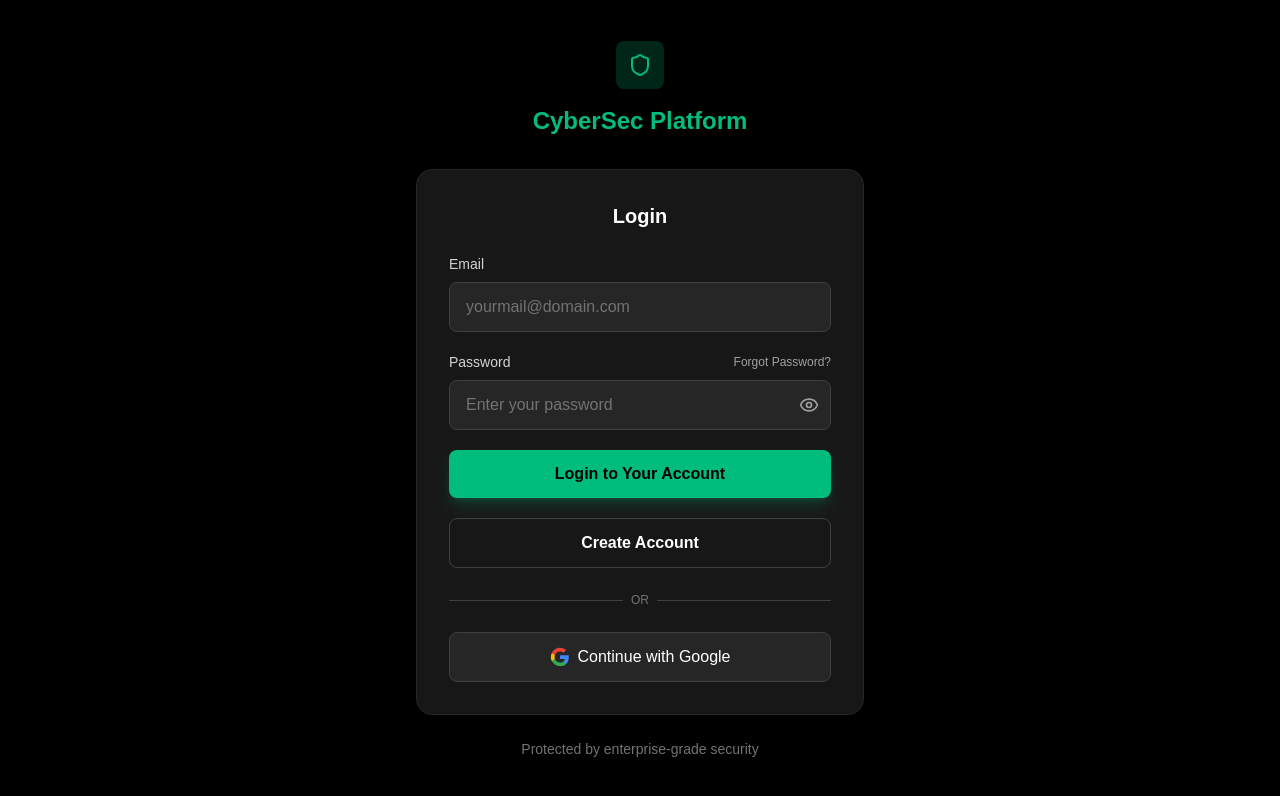
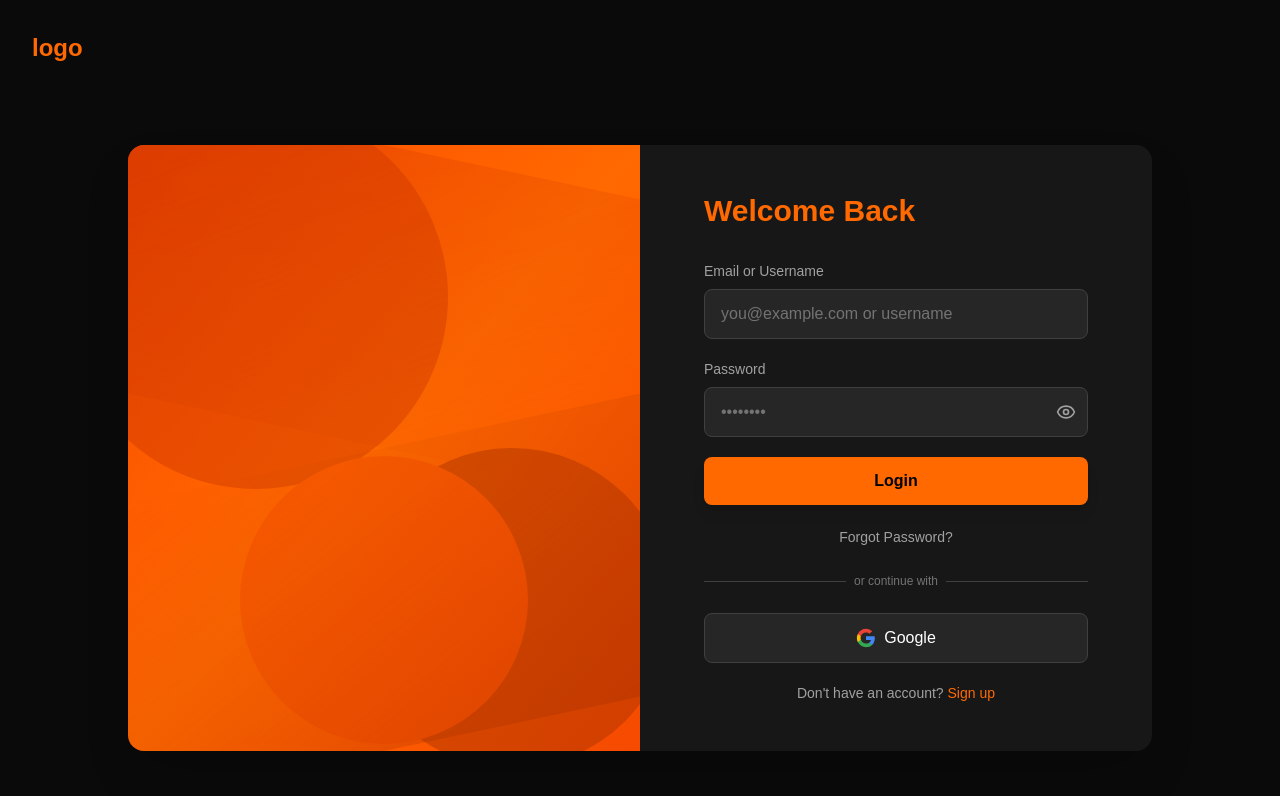
Before and after one commit to Cenit-Labs/CTF-frontend, a Next.js app: page /login in a window 1280 px wide. Shown: the top 796 px of the page. Built offline with nearby package versions, Linux system fonts and the light colour scheme.

Commit message:
Conflits fixed and .next added to gitignore

```diff
--- a/app/(auth)/login/page.tsx
+++ b/app/(auth)/login/page.tsx
@@ -2,6 +2,7 @@
 import React, { useState } from 'react';
 import { Shield, Eye, EyeOff } from 'lucide-react';
 import { useRouter } from 'next/navigation';
+import GoogleOAuthButton from '@/components/auth/GoogleOAuthButton';
 
 export default function LoginPage() {
   const [showPassword, setShowPassword] = useState(false);
@@ -9,69 +10,87 @@ export default function LoginPage() {
   const [password, setPassword] = useState('');
   const router = useRouter();
 
+  // Read `redirectTo` from query string (set by middleware) so we can return
+  // the user to their original destination after login.
+  const params = typeof window !== 'undefined' ? new URLSearchParams(window.location.search) : null;
+  const redirectTo = params?.get('redirectTo') || '/dashboard';
+
   const handleSubmit = () => {
-    router.push('/dashboard');
+    // For quick local testing we set a non-HttpOnly cookie so the middleware
+    // sees a token. In production the server should set a secure HttpOnly cookie
+    // after authenticating and we shouldn't set cookies from the client.
+    if (process.env.NODE_ENV !== 'production' && typeof document !== 'undefined') {
+      document.cookie = `token=dev-test; path=/`;
+    }
+
+    router.push(redirectTo);
   };
 
   const handleRegister = () => {
-    console.log('Navigate to register');
+    router.push('/register');
   };
 
   return (
-    <div className="min-h-screen bg-black flex items-center justify-center p-4">
-      <div className="w-full max-w-md">
-        {/* Logo and Title */}
-        <div className="text-center mb-8">
-          <div className="inline-flex items-center justify-center w-12 h-12 bg-emerald-500/20 rounded-lg mb-4">
-            <Shield className="w-6 h-6 text-emerald-500" />
-          </div>
-          <h1 className="text-2xl font-bold text-emerald-500">CyberSec Platform</h1>
+    <div className="min-h-screen bg-neutral-950 flex flex-col">
+      {/* Logo */}
+      <div className="p-8">
+        <h1 className="text-2xl font-bold text-orange-500">logo</h1>
       </div>
 
-        {/* Login Form Card */}
-        <div className="bg-neutral-900 rounded-2xl p-8 shadow-2xl border border-neutral-800">
-          {/* Login Title */}
-          <div className="mb-6">
-            <h2 className="text-xl font-semibold text-white text-center">Login</h2>
+      {/* Main Content */}
+      <div className="flex-1 flex items-center justify-center p-4">
+        <div className="w-full max-w-5xl bg-neutral-900 rounded-2xl overflow-hidden shadow-2xl flex">
+          {/* Left Panel - Geometric Design */}
+          <div className="hidden md:block w-1/2 bg-gradient-to-br from-orange-600 via-orange-500 to-orange-600 relative overflow-hidden">
+            <div className="absolute inset-0">
+              {/* Geometric shapes */}
+              <div className="absolute top-0 left-0 w-full h-full opacity-40">
+                <div className="absolute top-1/4 left-1/4 w-96 h-96 bg-orange-700 rounded-full transform -translate-x-1/2 -translate-y-1/2"></div>
+                <div className="absolute top-1/2 right-1/4 w-80 h-80 bg-orange-800 rounded-full transform translate-x-1/2"></div>
+                <div className="absolute bottom-1/4 left-1/2 w-72 h-72 bg-orange-600 rounded-full transform -translate-x-1/2 translate-y-1/2"></div>
               </div>
+              {/* Angular overlays */}
+              <div className="absolute inset-0 opacity-30">
+                <div className="absolute top-0 left-0 w-full h-1/2 bg-gradient-to-br from-orange-700 to-transparent transform skew-y-12"></div>
+                <div className="absolute bottom-0 right-0 w-full h-1/2 bg-gradient-to-tl from-orange-800 to-transparent transform -skew-y-12"></div>
+              </div>
+            </div>
+          </div>
+
+          {/* Right Panel - Login Form */}
+          <div className="w-full md:w-1/2 p-12 flex flex-col justify-center">
+            <div className="max-w-sm mx-auto w-full">
+              <h2 className="text-3xl font-bold text-orange-500 mb-8">Welcome Back</h2>
 
               <div className="space-y-5">
                 {/* Email Input */}
                 <div>
-              <label htmlFor="email" className="block text-sm font-medium text-neutral-300 mb-2">
-                Email
+                  <label htmlFor="email" className="block text-sm font-medium text-neutral-400 mb-2">
+                    Email or Username
                   </label>
                   <input
                     id="email"
                     type="email"
                     value={email}
                     onChange={(e) => setEmail(e.target.value)}
-                placeholder="yourmail@domain.com"
-                className="w-full bg-neutral-800 border border-neutral-700 rounded-lg px-4 py-3 text-white placeholder-neutral-500 focus:outline-none focus:ring-2 focus:ring-emerald-500 focus:border-transparent transition-all"
+                    placeholder="you@example.com or username"
+                    className="w-full bg-neutral-800 border border-neutral-700 rounded-lg px-4 py-3 text-white placeholder-neutral-500 focus:outline-none focus:ring-2 focus:ring-orange-500 focus:border-transparent transition-all"
                   />
                 </div>
 
                 {/* Password Input */}
                 <div>
-              <div className="flex items-center justify-between mb-2">
-                <label htmlFor="password" className="block text-sm font-medium text-neutral-300">
+                  <label htmlFor="password" className="block text-sm font-medium text-neutral-400 mb-2">
                     Password
                   </label>
-                <button
-                  type="button"
-                  className="text-xs text-neutral-400 hover:text-emerald-500 transition-colors"
-                >
-                  Forgot Password?
-                </button>
-              </div>
                   <div className="relative">
                     <input
                       id="password"
                       type={showPassword ? 'text' : 'password'}
                       value={password}
                       onChange={(e) => setPassword(e.target.value)}
-                  placeholder="Enter your password"
-                  className="w-full bg-neutral-800 border border-neutral-700 rounded-lg px-4 py-3 text-white placeholder-neutral-500 focus:outline-none focus:ring-2 focus:ring-emerald-500 focus:border-transparent transition-all pr-12"
+                      placeholder="••••••••"
+                      className="w-full bg-neutral-800 border border-neutral-700 rounded-lg px-4 py-3 text-white placeholder-neutral-500 focus:outline-none focus:ring-2 focus:ring-orange-500 focus:border-transparent transition-all pr-12"
                     />
                     <button
                       type="button"
@@ -90,17 +109,18 @@ export default function LoginPage() {
                 {/* Submit Button */}
                 <button
                   onClick={handleSubmit}
-              className="w-full bg-emerald-500 hover:bg-emerald-600 text-black font-semibold py-3 px-4 rounded-lg transition-colors shadow-lg shadow-emerald-500/20"
+                  className="w-full bg-orange-500 hover:bg-orange-600 text-black font-semibold py-3 px-4 rounded-lg transition-colors shadow-lg"
                 >
-              Login to Your Account
+                  Login
                 </button>
 
-            {/* Register Button */}
+                {/* Forgot Password */}
+                <div className="text-center">
                   <button
-              onClick={handleRegister}
-              className="w-full bg-transparent hover:bg-neutral-800 text-white border border-neutral-700 font-semibold py-3 px-4 rounded-lg transition-colors"
+                    type="button"
+                    className="text-sm text-neutral-400 hover:text-orange-500 transition-colors"
                   >
-              Create Account
+                    Forgot Password?
                   </button>
                 </div>
 
@@ -110,29 +130,27 @@ export default function LoginPage() {
                     <div className="w-full border-t border-neutral-700"></div>
                   </div>
                   <div className="relative flex justify-center text-xs">
-              <span className="px-2 bg-neutral-900 text-neutral-500">OR</span>
+                    <span className="px-2 bg-neutral-900 text-neutral-500">or continue with</span>
                   </div>
                 </div>
 
-          {/* Social Login Buttons */}
+                {/* Google Button */}
+                <GoogleOAuthButton label='Google'/>
+
+                {/* Sign Up Link */}
+                <p className="text-center text-sm text-neutral-400 mt-4">
+                  Don't have an account?{' '}
                   <button
-            type="button"
-            className="w-full bg-neutral-800 hover:bg-neutral-700 border border-neutral-700 text-white py-3 px-4 rounded-lg transition-colors flex items-center justify-center gap-2"
+                    onClick={handleRegister}
+                    className="text-orange-500 hover:text-orange-400 font-medium transition-colors"
                   >
-            <svg className="w-5 h-5" viewBox="0 0 24 24" fill="currentColor">
-              <path d="M22.56 12.25c0-.78-.07-1.53-.2-2.25H12v4.26h5.92c-.26 1.37-1.04 2.53-2.21 3.31v2.77h3.57c2.08-1.92 3.28-4.74 3.28-8.09z" fill="#4285F4"/>
-              <path d="M12 23c2.97 0 5.46-.98 7.28-2.66l-3.57-2.77c-.98.66-2.23 1.06-3.71 1.06-2.86 0-5.29-1.93-6.16-4.53H2.18v2.84C3.99 20.53 7.7 23 12 23z" fill="#34A853"/>
-              <path d="M5.84 14.09c-.22-.66-.35-1.36-.35-2.09s.13-1.43.35-2.09V7.07H2.18C1.43 8.55 1 10.22 1 12s.43 3.45 1.18 4.93l2.85-2.22.81-.62z" fill="#FBBC05"/>
-              <path d="M12 5.38c1.62 0 3.06.56 4.21 1.64l3.15-3.15C17.45 2.09 14.97 1 12 1 7.7 1 3.99 3.47 2.18 7.07l3.66 2.84c.87-2.6 3.3-4.53 6.16-4.53z" fill="#EA4335"/>
-            </svg>
-            Continue with Google
+                    Sign up
                   </button>
+                </p>
               </div>
-
-        {/* Footer Text */}
-        <p className="text-center text-neutral-500 text-sm mt-6">
-          Protected by enterprise-grade security
-        </p>
+            </div>
+          </div>
+        </div>
       </div>
     </div>
   );
--- a/app/(auth)/register/page.tsx
+++ b/app/(auth)/register/page.tsx
@@ -2,6 +2,7 @@
 import React, { useState } from 'react';
 import { Shield } from 'lucide-react';
 import { useRouter } from 'next/navigation';
+import GoogleOAuthButton from '@/components/auth/GoogleOAuthButton';
 
 export default function RegisterPage() {
   const router = useRouter();
@@ -106,18 +107,7 @@ export default function RegisterPage() {
             </div>
 
             {/* Google Sign Up */}
-            <button
-              onClick={handleGoogleSignUp}
-              className="w-full bg-neutral-800 hover:bg-neutral-700 border border-neutral-700 text-white py-3 px-4 rounded transition-colors flex items-center justify-center gap-3"
-            >
-              <svg className="w-5 h-5" viewBox="0 0 24 24" fill="currentColor">
-                <path d="M22.56 12.25c0-.78-.07-1.53-.2-2.25H12v4.26h5.92c-.26 1.37-1.04 2.53-2.21 3.31v2.77h3.57c2.08-1.92 3.28-4.74 3.28-8.09z" fill="#4285F4"/>
-                <path d="M12 23c2.97 0 5.46-.98 7.28-2.66l-3.57-2.77c-.98.66-2.23 1.06-3.71 1.06-2.86 0-5.29-1.93-6.16-4.53H2.18v2.84C3.99 20.53 7.7 23 12 23z" fill="#34A853"/>
-                <path d="M5.84 14.09c-.22-.66-.35-1.36-.35-2.09s.13-1.43.35-2.09V7.07H2.18C1.43 8.55 1 10.22 1 12s.43 3.45 1.18 4.93l2.85-2.22.81-.62z" fill="#FBBC05"/>
-                <path d="M12 5.38c1.62 0 3.06.56 4.21 1.64l3.15-3.15C17.45 2.09 14.97 1 12 1 7.7 1 3.99 3.47 2.18 7.07l3.66 2.84c.87-2.6 3.3-4.53 6.16-4.53z" fill="#EA4335"/>
-              </svg>
-              Google
-            </button>
+            <GoogleOAuthButton label='Google'/>
 
             {/* Login Link */}
             <div className="text-center mt-6">
--- /dev/null
+++ b/components/auth/GoogleOAuthButton.tsx
@@ -0,0 +1,44 @@
+"use client";
+import React, { useState } from 'react';
+
+type Props = {
+	label?: string;
+	className?: string;
+};
+
+export default function GoogleOAuthButton({ label = 'Continue with Google', className = '' }: Props) {
+	const [loading, setLoading] = useState(false);
+
+	const handleClick = async () => {
+		try {
+			setLoading(true);
+			const res = await fetch('/api/auth/google/url');
+			if (!res.ok) throw new Error('Failed to get Google auth URL');
+			const data = await res.json();
+			if (!data?.url) throw new Error('No URL returned');
+			// Redirect browser to Google OAuth URL
+			window.location.href = data.url;
+		} catch (err) {
+			console.error(err);
+			alert('Unable to start Google sign-in. Please try again.');
+			setLoading(false);
+		}
+	};
+
+	return (
+		<button
+			type="button"
+			onClick={handleClick}
+			disabled={loading}
+			className={`w-full bg-neutral-800 hover:bg-neutral-700 border border-neutral-700 text-white py-3 px-4 rounded-lg transition-colors flex items-center justify-center gap-2 ${className}`}
+		>
+			<svg className="w-5 h-5" viewBox="0 0 24 24" fill="none" aria-hidden>
+				<path d="M22.56 12.25c0-.78-.07-1.53-.2-2.25H12v4.26h5.92c-.26 1.37-1.04 2.53-2.21 3.31v2.77h3.57c2.08-1.92 3.28-4.74 3.28-8.09z" fill="#4285F4"/>
+				<path d="M12 23c2.97 0 5.46-.98 7.28-2.66l-3.57-2.77c-.98.66-2.23 1.06-3.71 1.06-2.86 0-5.29-1.93-6.16-4.53H2.18v2.84C3.99 20.53 7.7 23 12 23z" fill="#34A853"/>
+				<path d="M5.84 14.09c-.22-.66-.35-1.36-.35-2.09s.13-1.43.35-2.09V7.07H2.18C1.43 8.55 1 10.22 1 12s.43 3.45 1.18 4.93l2.85-2.22.81-.62z" fill="#FBBC05"/>
+				<path d="M12 5.38c1.62 0 3.06.56 4.21 1.64l3.15-3.15C17.45 2.09 14.97 1 12 1 7.7 1 3.99 3.47 2.18 7.07l3.66 2.84c.87-2.6 3.3-4.53 6.16-4.53z" fill="#EA4335"/>
+			</svg>
+			<span>{loading ? 'Redirecting…' : label}</span>
+		</button>
+	);
+}
```
Also changed, not shown: components/layout/Sidebar.tsx (+35 -4 lines), middleware.ts (added, +28 -0 lines). Lines whose indentation alone changed are shown as unchanged.
